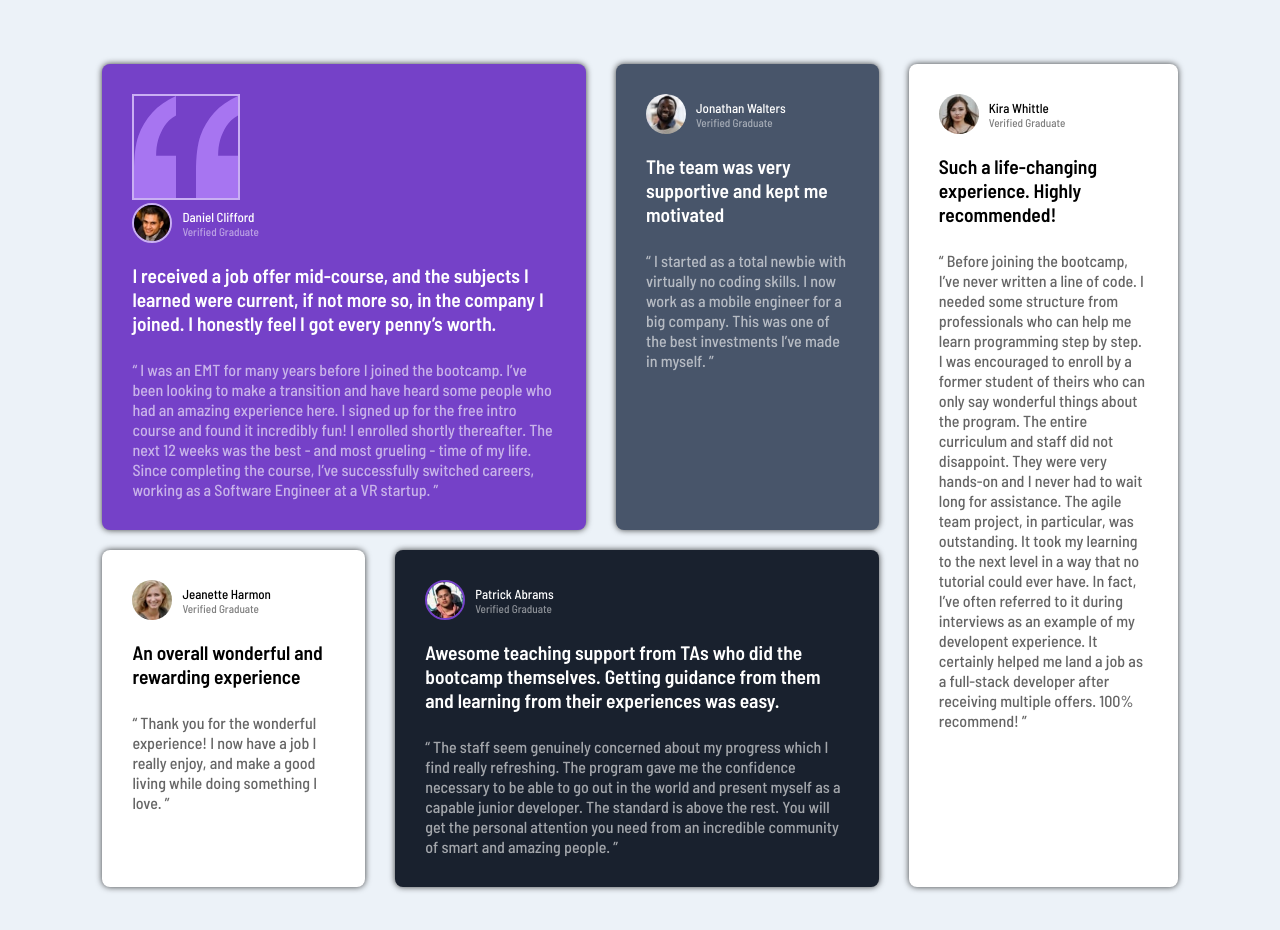
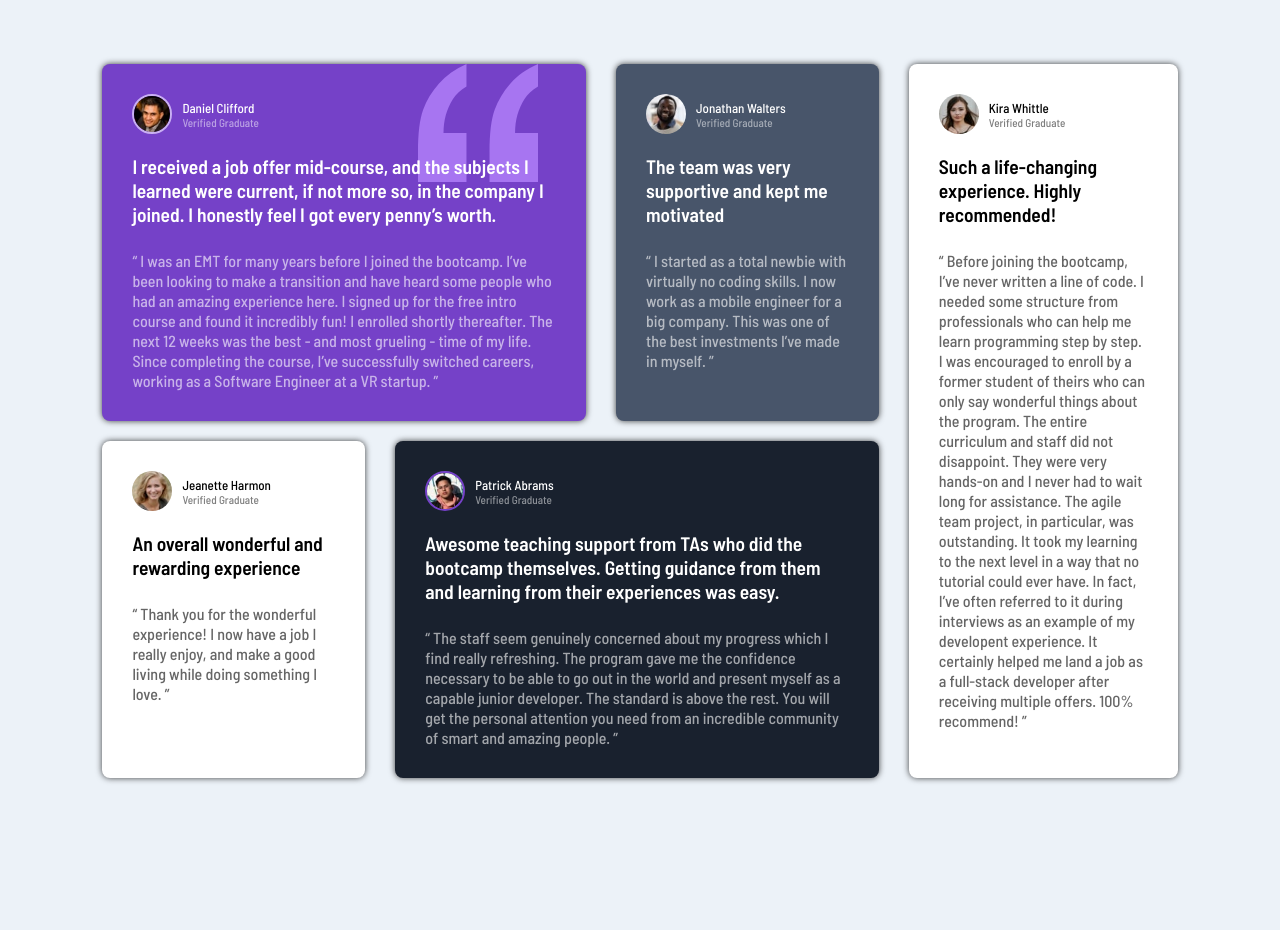
Before and after one commit to grduck/Testimonial-grid, a plain HTML site: page index.html in a window 1280 px wide. After the commit the page ends 862 px from the top, so only its background shows below. Drawn offline with Linux system fonts and the light colour scheme.

Commit message:
Update style.css

```diff
--- a/style.css
+++ b/style.css
@@ -26,6 +26,8 @@ body{
 #testimonial-1{
     background-color: #7541c8;
     color: #ffffff;
+    position: relative;
+    z-index: 0;
 }
 
 #testimonial-2{
@@ -65,7 +67,7 @@ body{
     width: 40px;
     height: 40px;
 }
-#testimonial-1 img {
+#testimonial-1 #daniel {
     border: 2px solid #c9aff3;
 
 }
@@ -74,6 +76,13 @@ body{
 }
 body h2 {
     margin-bottom: 25px;
+}
+#testimonial-1 #quote {
+    position: absolute;
+    top: 0%;
+    right: 10%;
+    width: 120px;
+    z-index: -1;
 }
 
 
```
